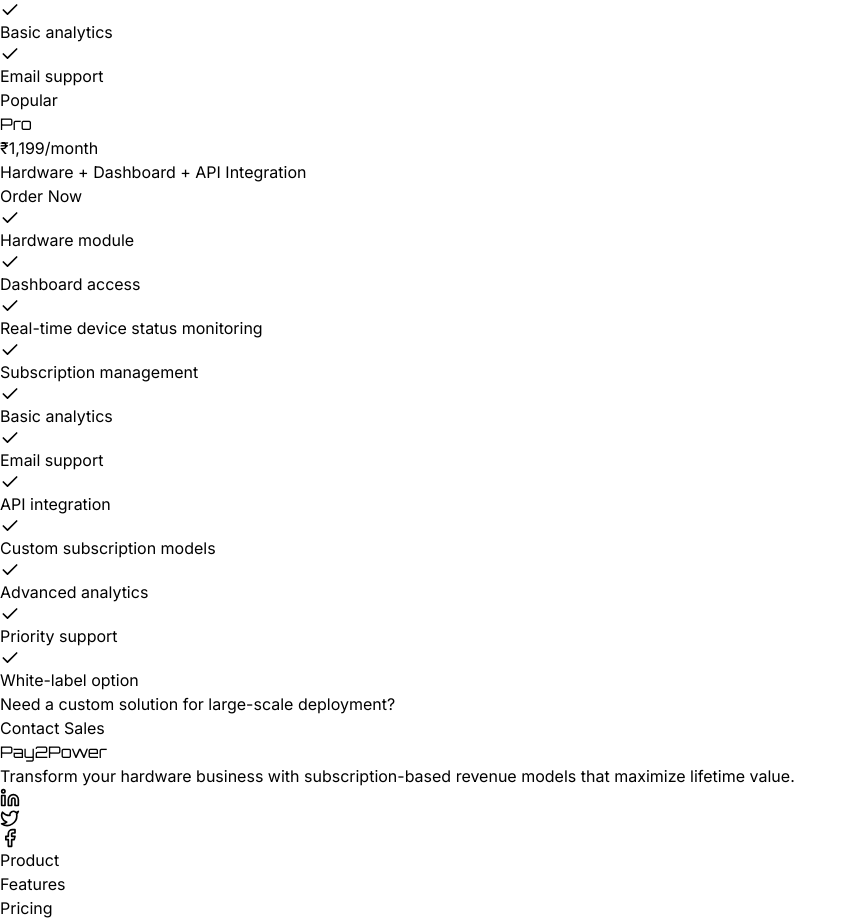
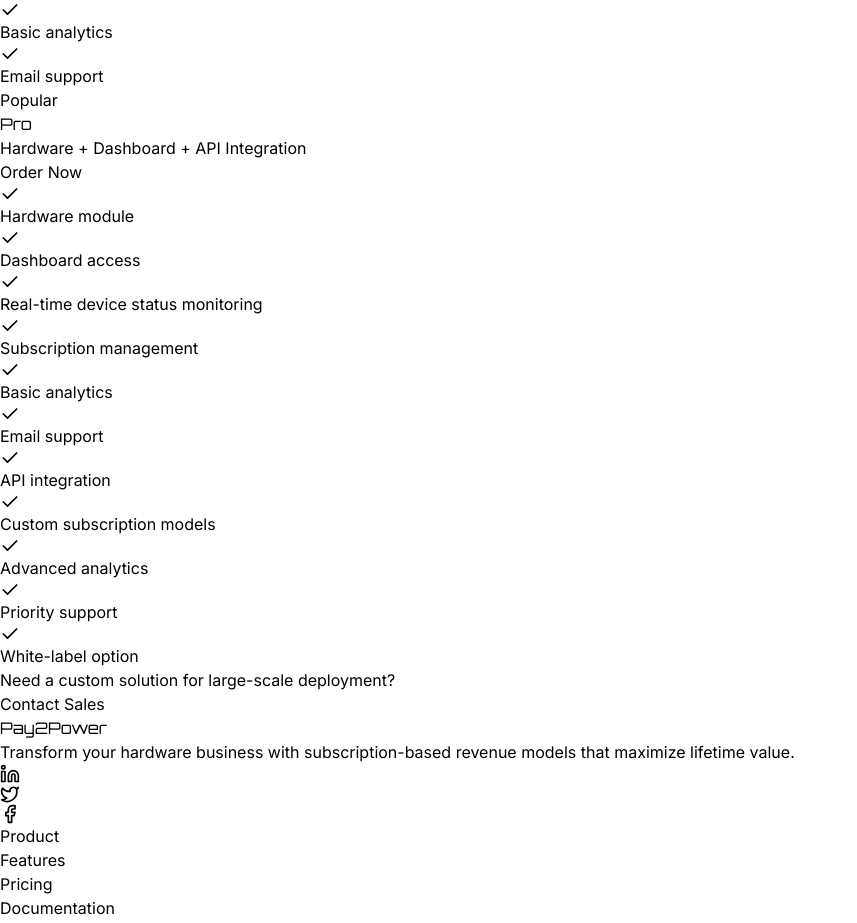
Before and after one commit to PCSdevs/pay-to-power-website, a React (Vite) app: page / in a window 1280 px wide. Shown: the part 2122-3045 px from the top of the page, without its empty margins (0-857 px from the left). Built offline with nearby package versions, Linux system fonts and the light colour scheme.

Commit message:
pro plan price is commented too

```diff
--- a/src/components/PricingSection.tsx
+++ b/src/components/PricingSection.tsx
@@ -7,7 +7,7 @@ interface PricingSectionProps {
 }
 
 const PricingSection = ({ onOrderClick }: PricingSectionProps) => {
-  const [isAnnual, setIsAnnual] = useState(false);
+  // const [isAnnual, setIsAnnual] = useState(false);
 
   const standardFeatures = [
     "Hardware module",
@@ -76,10 +76,10 @@ const PricingSection = ({ onOrderClick }: PricingSectionProps) => {
               {/* <div className="mt-4 flex items-baseline">
                 <span className="text-4xl font-bold text-white">₹{isAnnual ? '679' : '799'}</span>
                 <span className="text-gray-400 ml-2">/month</span>
-              </div> */}
+              </div>
               {isAnnual && (
                 <div className="text-sm text-[#FF3333] mt-2">Billed annually (₹8,148/year)</div>
-              )}
+              )} */}
               <p className="mt-4 text-gray-400">
                 Hardware + Dashboard
               </p>
@@ -114,13 +114,13 @@ const PricingSection = ({ onOrderClick }: PricingSectionProps) => {
               >
                 Pro
               </h3>
-              <div className="mt-4 flex items-baseline">
+              {/* <div className="mt-4 flex items-baseline">
                 <span className="text-4xl font-bold text-white">₹{isAnnual ? '1,019' : '1,199'}</span>
                 <span className="text-gray-400 ml-2">/month</span>
               </div>
               {isAnnual && (
                 <div className="text-sm text-[#FF3333] mt-2">Billed annually (₹12,228/year)</div>
-              )}
+              )} */}
               <p className="mt-4 text-gray-400">
                 Hardware + Dashboard + API Integration
               </p>
```
